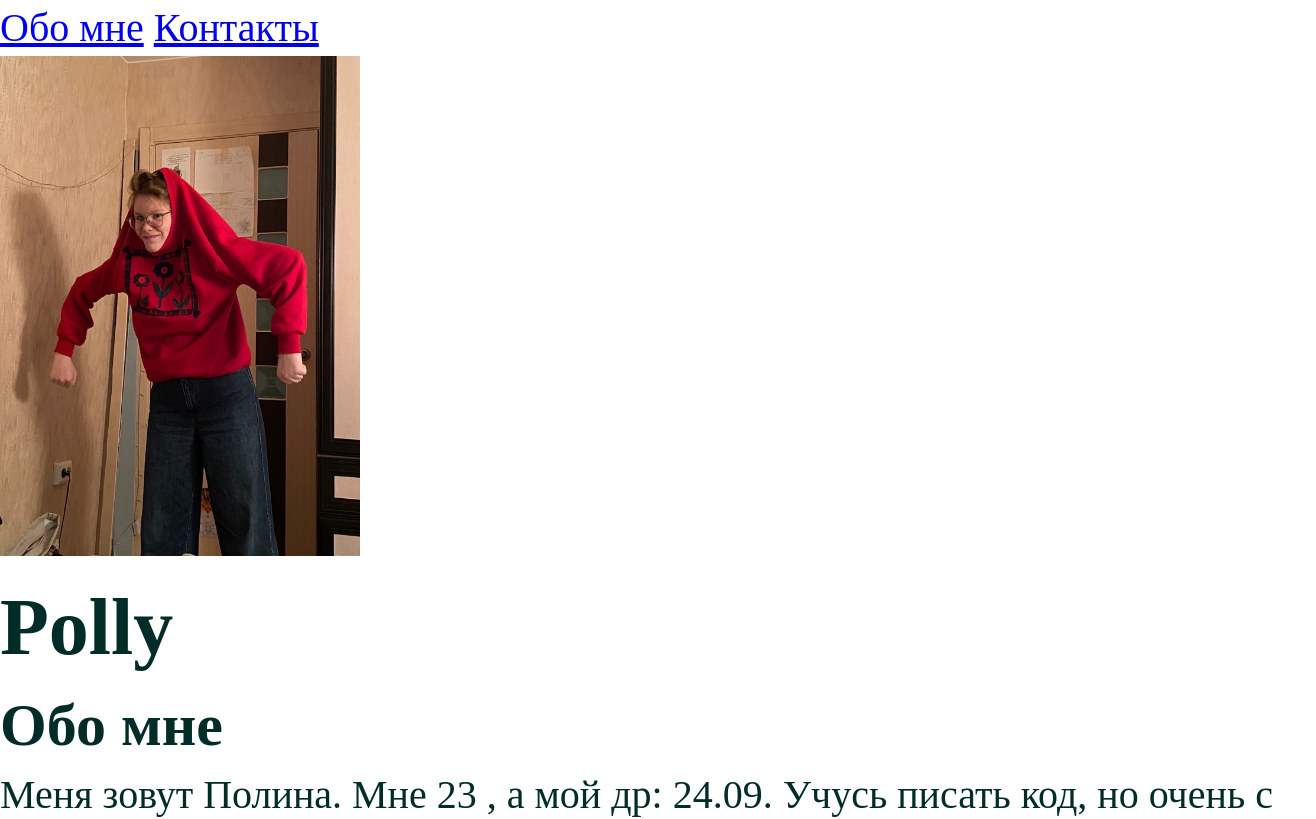
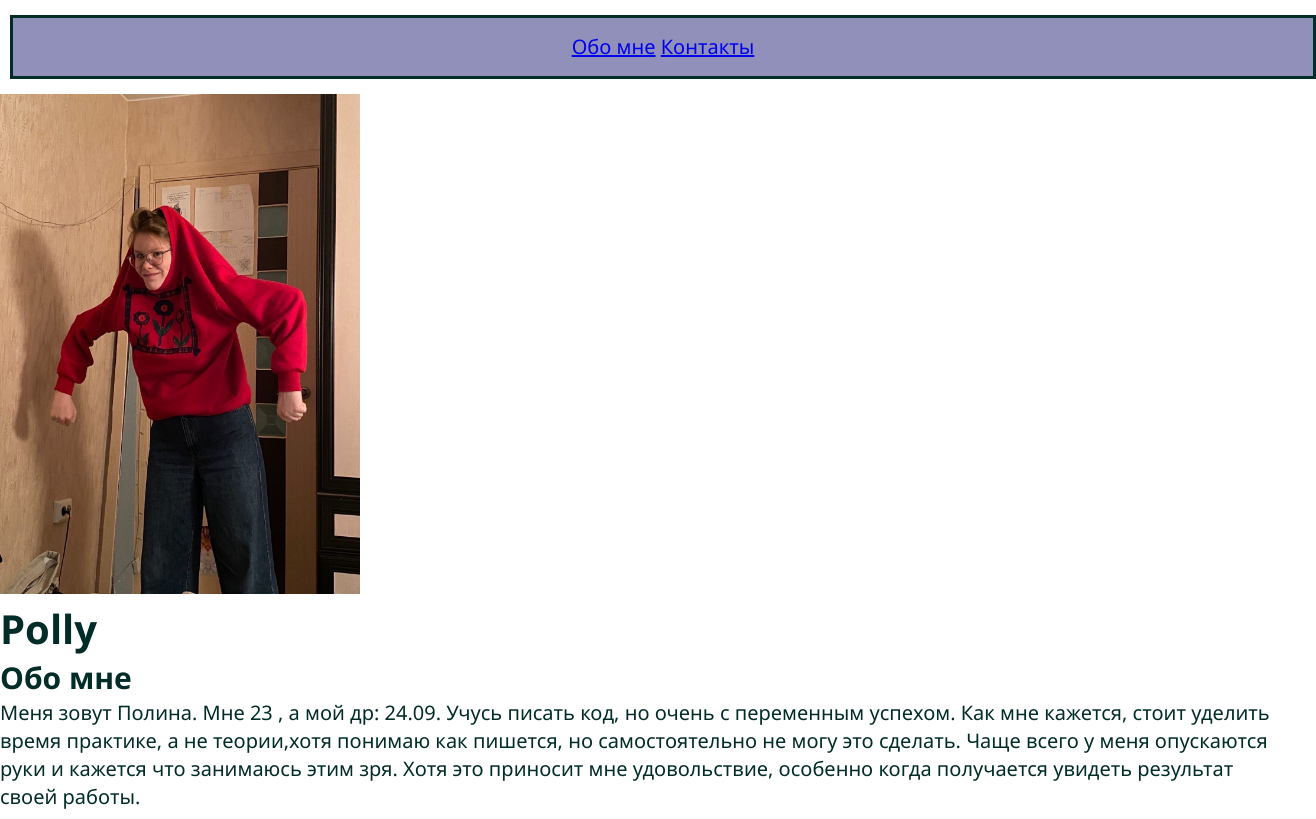
Before and after one commit to stupidsardine/Test_1, a plain HTML site: page index.html in a window 1280 px wide. Shown: the top 819 px of the page, 1316 px wide, since content can reach past the window. Drawn offline with Linux system fonts and the light colour scheme.

Commit message:
попытка в ссс

```diff
--- a/style.css
+++ b/style.css
@@ -4,10 +4,26 @@
 }
 
 
+/*li {
+    text-decoration: none;
+    Одна из ошибок,что не задала максимальную и минимальную ширину.
+} */
 body {
+    font-family: 'Segoe UI', Tahoma, Geneva, Verdana, sans-serif;
+    font-size: 20px;
     position: relative;
-    font-size: 40px;
     line-height: 1.4;
     color: rgb(2, 44, 39);
 
 }
+
+header {
+    width: 100%;
+    display: flex;
+    justify-content:center;
+    padding: 15px 10px 15px 10px;
+    margin: 15px 10px 15px 10px;
+    border: 3px solid;
+    background-color: rgb(144, 144, 187);
+    /*Некорректно прописаны отступы,*/
+}
```
